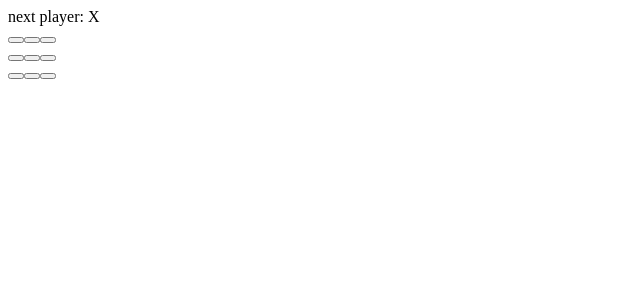
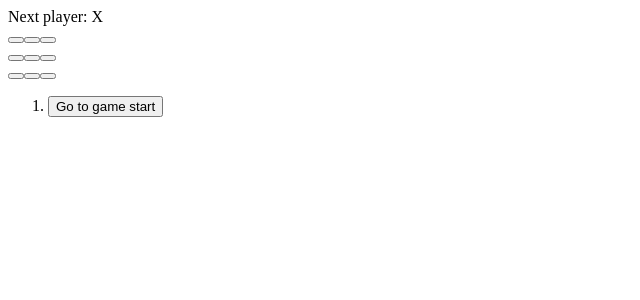
Before and after one commit to LimeFreezy98/React-Tic-Tac-Toe, a React (Vite) app: page / in a window 1280 px wide. Shown: the top 300 px of the page, without its empty margins (0-640 px from the left). Built offline with nearby package versions, Linux system fonts and the light colour scheme; the HTML template or start-up script is replaced by a standard one.

Commit message:
added time travel function on react

```diff
--- a/src/App.jsx
+++ b/src/App.jsx
@@ -9,10 +9,7 @@
     }
 
 
-  export default function Board() {
-    const [xIsNext, setXIsNext] = useState(true);
-    const [squares, setSquares] = useState(Array(9).fill(null));
-
+    function Board({ xIsNext, squares, onPlay }) {
         function handleClick(i) {
           if (calculateWinner(squares) || squares[i]) {
             return;
@@ -23,8 +20,7 @@
           } else {
             nextSquares[i] = 'O';
           }
-        setSquares(nextSquares);
-        setXIsNext(!xIsNext);
+          onPlay(nextSquares);
         }
 
         const winner = calculateWinner(squares);
@@ -32,7 +28,7 @@
         if (winner) {
           status = 'Winner: ' + winner;
         } else {
-        status = 'next player: ' + (xIsNext ? 'X' : 'O');
+          status = 'Next player: ' + (xIsNext ? 'X' : 'O');
         }
 
   return (
@@ -58,6 +54,51 @@
 }
 
 
+  export default function Game() {
+    const [xIsNext, setXIsNext] = useState(true);
+    const [history, setHistory] = useState([Array(9).fill(null)]);
+    const [currentMove, setCurrentMove] = useState(0);
+    const currentSquares = history[currentMove];
+
+     function handlePlay(nextSquares) {
+        const nextHistory = [...history.slice(0, currentMove + 1), nextSquares];
+        setHistory(nextHistory);
+        setCurrentMove(nextHistory.length - 1);
+        setXIsNext(!xIsNext);
+     }
+
+     function jumpTo(nextMove) {
+        setCurrentMove(nextMove);
+        setXIsNext(nextMove % 2 === 0);
+     }
+
+     const moves = history.map((squares, move) => {
+        let description;
+        if (move > 0) {
+          description = 'Go to move #' + move;
+        } else {
+          description = 'Go to game start';
+        }
+        return (
+          <li key={move}>
+            <button onClick={() => jumpTo(move)}>{description}</button>
+          </li>
+        );
+      });
+
+      return (
+        <div className="game">
+          <div className="game-board">
+            <Board xIsNext={xIsNext} squares={currentSquares} onPlay={handlePlay} />
+          </div>
+          <div className="game-info">
+            <ol>{moves}</ol>
+          </div>
+        </div>
+      );
+    }
+
+
  function calculateWinner(squares) {
     const lines = [
         [0, 1, 2],
```
Lines whose indentation alone changed are shown as unchanged.
